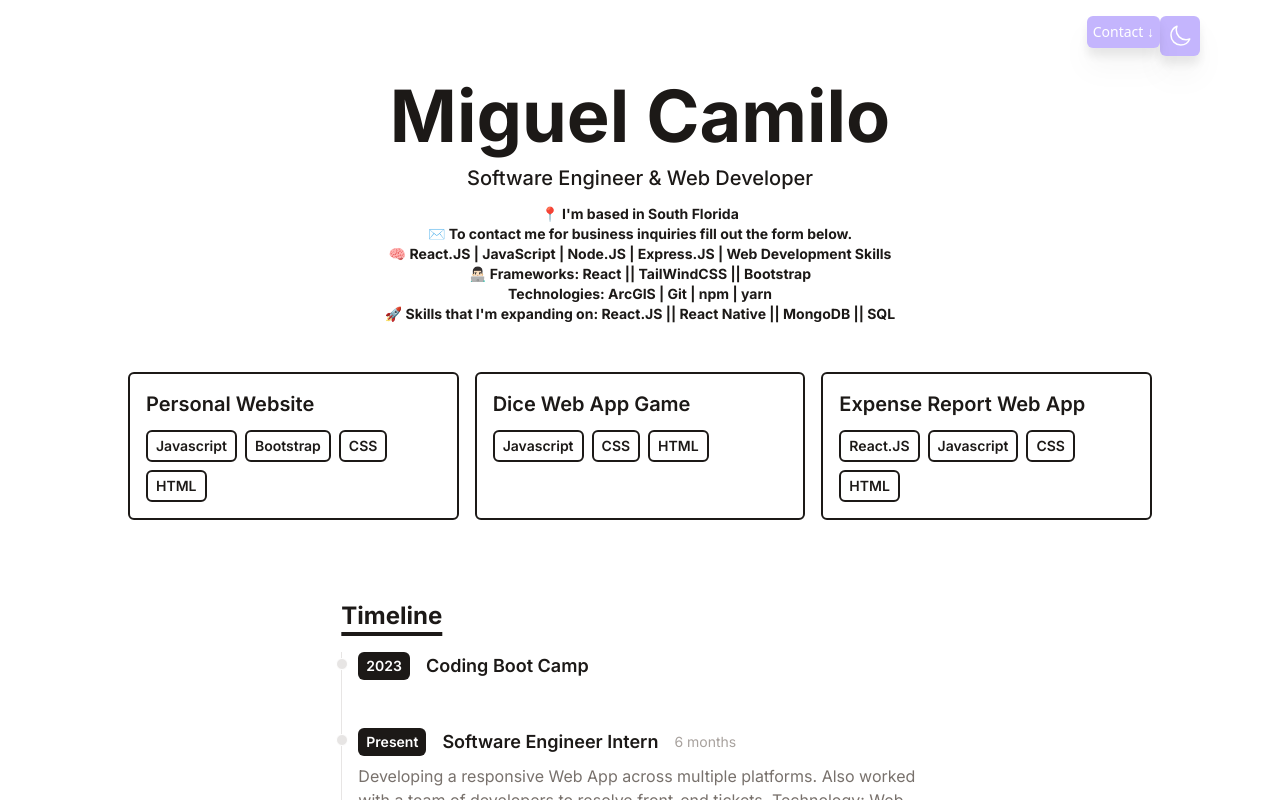
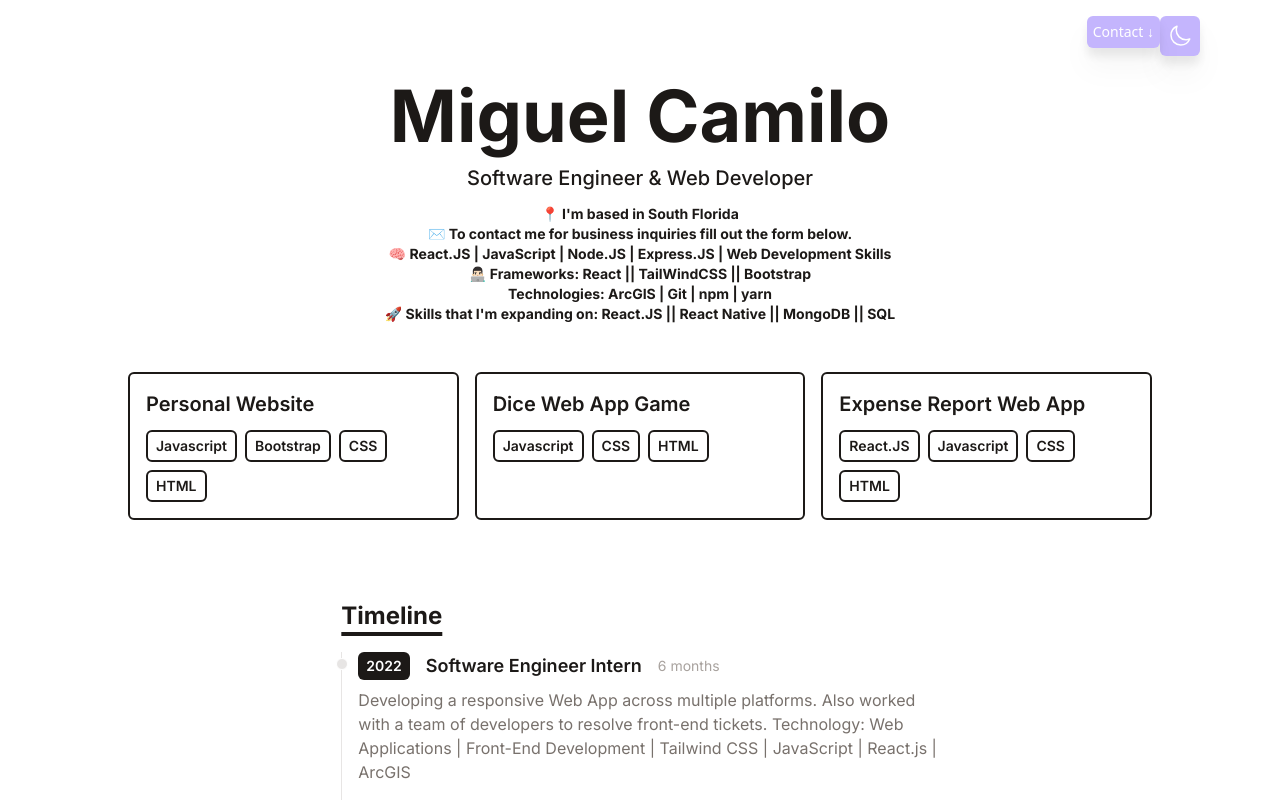
Before and after one commit to MiguelCamilo/Developer-Portfolio, a React (Vite) app: page / in a window 1280 px wide. Shown: the top 800 px of the page. Built offline with nearby package versions, Linux system fonts and the light colour scheme.

Commit message:
Update to the Timeline component

```diff
--- a/src/data/timeline.js
+++ b/src/data/timeline.js
@@ -1,12 +1,12 @@
 export default [
+  // {
+  //   year: "2023",
+  //   title: "Coding Boot Camp",
+  //   details: "",
+  //   // "After completing my AA in my hometown community college, I decided I wanted to accelerate my growth and build on my current coding skills. I joined a coding bootcamp where I invested 400 hours of work to learn new stacks and create full stack apps using React, TypeScript, NodeJS, Express, Git & Github, RestAPI's, Cloud Functions, NoSQL, Javascript, CSS, HTML.",
+  // },
   {
-    year: "2023",
-    title: "Coding Boot Camp",
-    details: "",
-    // "After completing my AA in my hometown community college, I decided I wanted to accelerate my growth and build on my current coding skills. I joined a coding bootcamp where I invested 400 hours of work to learn new stacks and create full stack apps using React, TypeScript, NodeJS, Express, Git & Github, RestAPI's, Cloud Functions, NoSQL, Javascript, CSS, HTML.",
-  },
-  {
-    year: "Present",
+    year: "2022",
     title: "Software Engineer Intern",
     duration: "6 months",
     details: `Developing a responsive Web App across multiple platforms. Also worked with a team of developers to resolve front-end tickets. Technology: Web Applications | Front-End Development | Tailwind CSS | JavaScript | React.js | ArcGIS`,
@@ -21,7 +21,8 @@ export default [
   {
     year: "2020",
     title: "Start of my Coding Journey",
-    details: "",
+    details:
+      "During this time I focused on learning the basics of programming, with a Intro to Programming course at my communit college. After that I decided to accelerate my learning by taking courses on my own time out of school. I purchased a Full Stack Web Development course on Udemy, where I learned front-end development and advanced Javascript which allowed to work on the projects you see above.",
   },
   {
     year: "2019",
```
